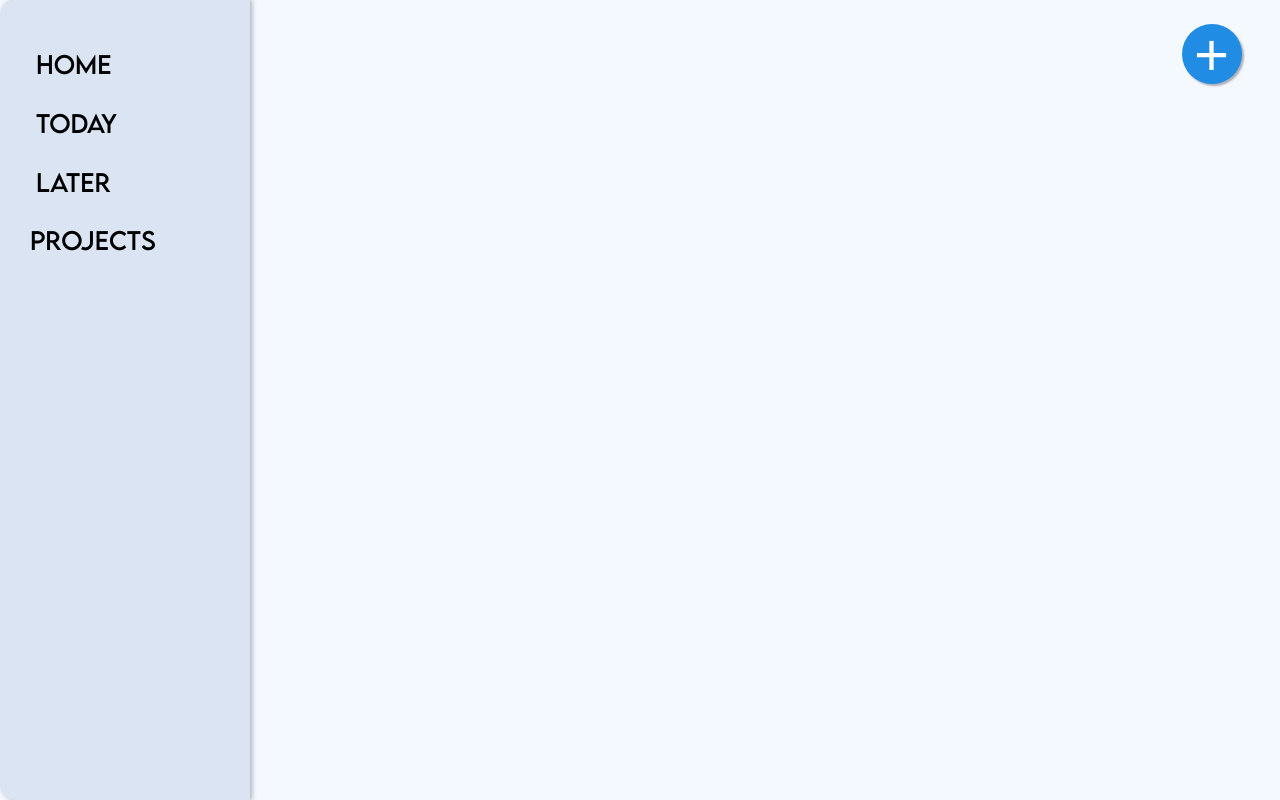
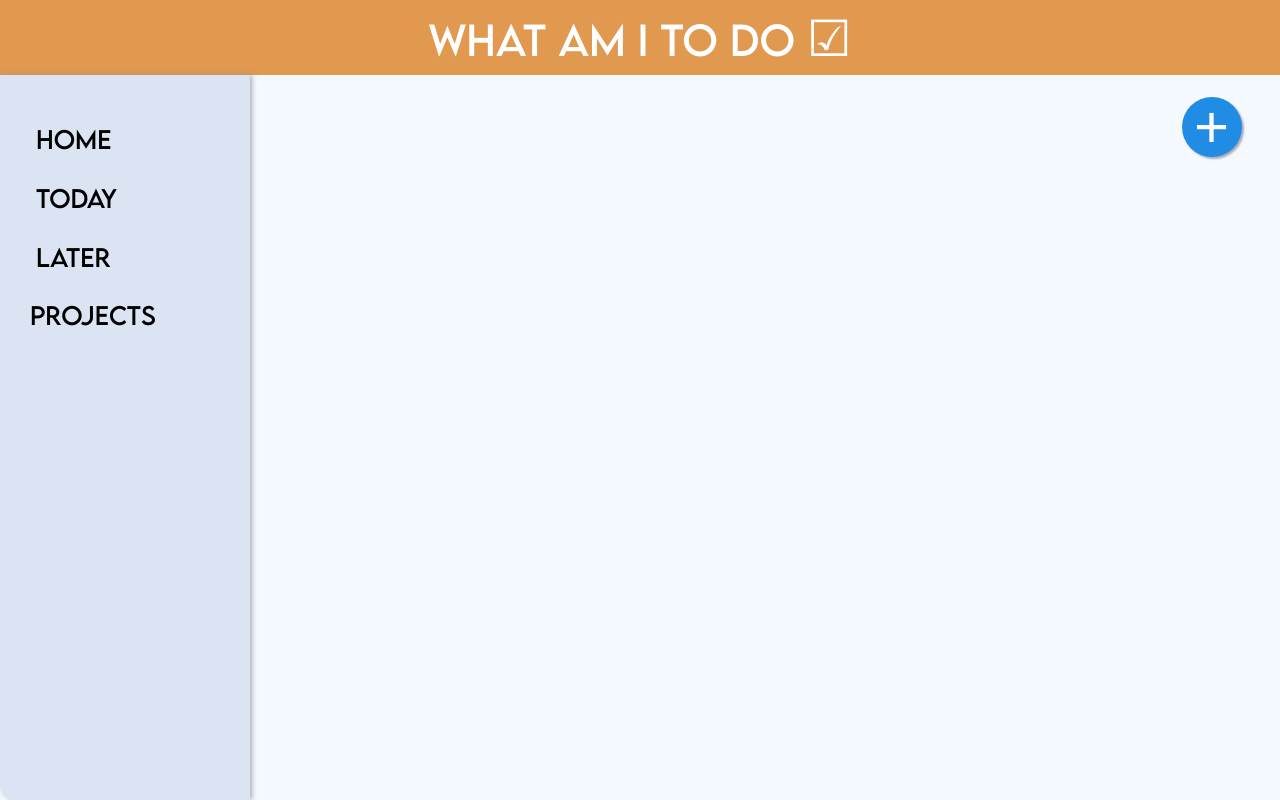
Before and after one commit to DogeOfFreedom/odin-to-do, a website built with webpack: page src/index.html in a window 1280 px wide. Built offline with nearby package versions, Linux system fonts and the light colour scheme.

Commit message:
title card complete

```diff
--- a/src/index.html
+++ b/src/index.html
@@ -6,6 +6,8 @@
     <title>Document</title>
 </head>
 <body>
+    <div class="main-card">
+        <div class="title-container"><span>What am I <span>TO DO </span><span class="title-icon">&#9745;</span></span></div>
         <div class="content">
             <div class="sidebar">
                 <div>
@@ -31,5 +33,7 @@
             <button class="hide hidden-menu-btn add-todo-button" type="button">Add New To Do</button>
             <button class="hide hidden-menu-btn add-project-button" type="button">Add New Project</button>
         </div>
+
+    </div>
 </body>
 </html>
--- a/src/style.css
+++ b/src/style.css
@@ -38,23 +38,43 @@ body {
     margin: 0px;
 }
 
-.content {
+.main-card {
     background-color: rgb(244, 248, 255);
     border-radius: var(--radius);
     height: 800px; /* Placeholder */
     width: clamp(850px, 50%, 1500px);
     box-shadow: 0px 5px 10px rgba(0, 50, 115, 0.8);
+    display: grid;
+    grid-template-rows: 75px 1fr;
+}
+
+.content {
     display: flex;
     align-items: normal;
-    /* Needed for positioning add button */
     position: relative;
+}
+
+.title-container {
+    display: flex;
+    justify-content: center;
+    align-items: center;
+    font-family: LEMONMILK;
+    font-size: 40px;
+    background-color: rgb(225, 152, 79);
+    color: white;
+    border-radius: var(--radius) var(--radius) 0px 0px;
+    line-height: 50px;
+}
+
+.title-icon {
+    font-size: 50px;
 }
 
 .sidebar {
     height: 100%;
     width: clamp(250px, 10%, 200px);
     background-color: var(--light-grey);
-    border-radius: var(--radius) 0px 0px var(--radius);
+    border-radius: 0 0px 0px var(--radius);
     box-shadow: 2px 0px 5px rgba(141, 145, 154, 0.7);
     display: flex;
     flex-direction: column;
@@ -160,10 +180,14 @@ body {
         display: block;
     }
 
-    .content {
+    .main-card {
         border-radius: 0px;
         height: 100%;
         width: 100%;
+    }
+
+    .title-container {
+        border-radius: 0px;
     }
 
     .sidebar {
```
Lines whose indentation alone changed are shown as unchanged.
